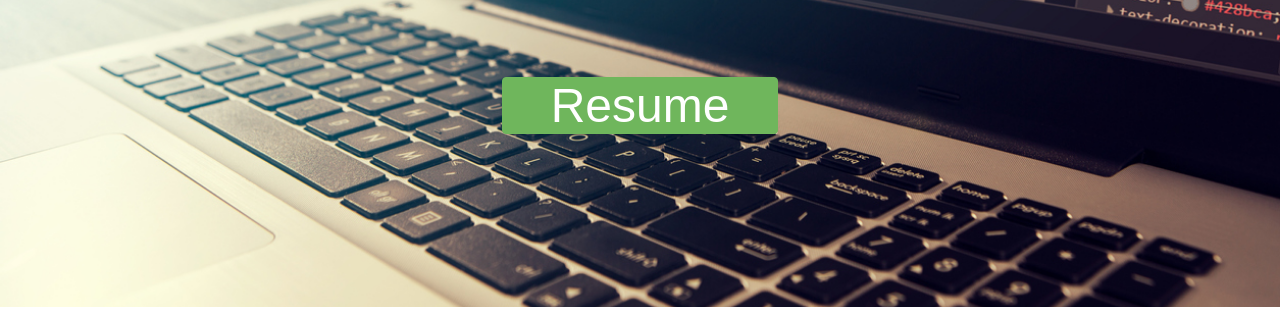
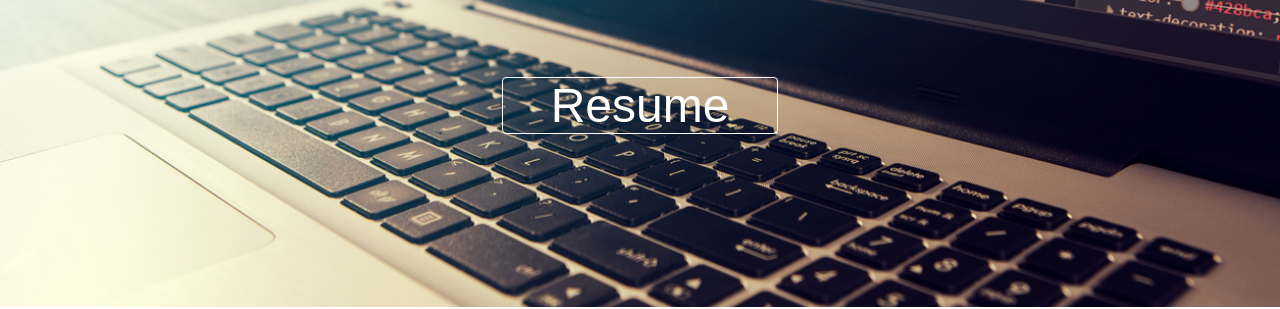
Before and after one commit to mcdanije22/mcdanije22.github.io, a plain HTML site: page index.html in a window 1280 px wide. Shown: the part 493-802 px from the top of the page. Drawn offline with Linux system fonts and the light colour scheme; a web font is replaced by a local one.

Commit message:
updated styles

```diff
--- a/style.css
+++ b/style.css
@@ -2,6 +2,9 @@
     margin:0;
     padding:0;
     font-family: 'Darker Grotesque', sans-serif;
+}
+button:focus{
+    outline: none;
 }
 
 #landing-page{
@@ -41,9 +44,9 @@
 .main-button{
     margin:2rem 0;
     font-size:1.5rem;
-    background-color:#6FB65C;
+    background-color:transparent;
     padding:.5rem 2rem;
-    border:1px #6FB65C solid;
+    border:1px white solid;
     color:white;
     text-align: center;
     border-radius: 4px;
```
